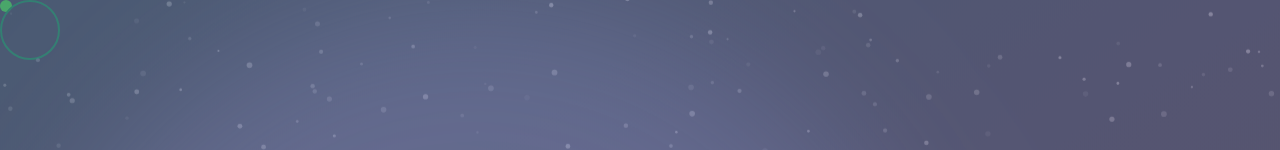
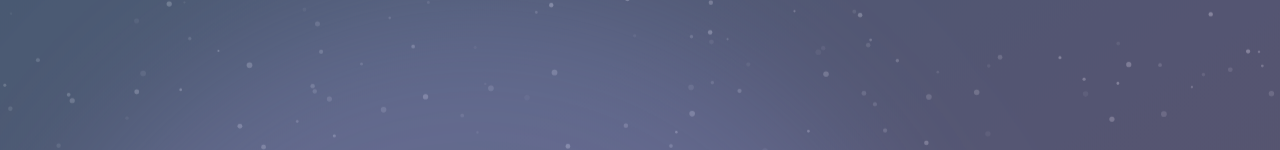
Before and after one commit to asap007/newMediaflare, a React (Vite) app: page / in a window 1280 px wide. Shown: the top 150 px of the page. Built offline with nearby package versions, Linux system fonts and the light colour scheme.

Commit message:
final commit

```diff
--- a/src/App.css
+++ b/src/App.css
@@ -38,66 +38,3 @@ body{
     stroke-dashoffset: -300;
   }
 } */
-
-.cursor-outer {
-  width: 60px;
-  height: 60px;
-  border: 2px solid rgba(47, 255, 0, 0.5);
-  border-radius: 50%;
-  position: fixed;
-  pointer-events: none;
-  z-index: 9999;
-  transition: transform 0.1s ease;
-  mix-blend-mode: difference;
-}
-
-.cursor-inner {
-  width: 12px;
-  height: 12px;
-  background-color: rgb(0, 255, 8);
-  border-radius: 50%;
-  position: fixed;
-  pointer-events: none;
-  z-index: 9999;
-  transition: transform 0.05s ease;
-  mix-blend-mode: difference;
-}
-
-.cursor-trail {
-  width: 20px;
-  height: 20px;
-  background-color: rgba(30, 255, 0, 0.3);
-  border-radius: 50%;
-  position: fixed;
-  pointer-events: none;
-  z-index: 9998;
-  mix-blend-mode: difference;
-}
-
-body {
-  cursor: none;
-}
-
-/* Add hover effects for interactive elements */
-a:hover, button:hover {
-  cursor: pointer;
-}
-
-a:hover ~ .cursor-outer,
-button:hover ~ .cursor-outer {
-  transform: scale(1.5);
-  background-color: rgba(55, 255, 0, 0.1);
-}
-
-
-@media (max-width: 768px) {
-  .cursor-outer,
-  .cursor-inner,
-  .cursor-trail {
-    display: none;
-  }
-
-  body {
-    cursor: auto;
-  }
-}
--- a/src/Components/AnimatedText.jsx
+++ b/src/Components/AnimatedText.jsx
@@ -5,7 +5,7 @@ import '../App.css';
 import LearnWithUs from './LearnWithUs';
 import ContactUs from './ContactUs';
 import InteractiveSliding from './InteractiveSliding';
-import CustomCursor from './CustomCursor';
+
 
 const textVariant = {
   hidden: { y: "1000%" },
@@ -187,7 +187,6 @@ const AnimatedText = ({ word1, word2, ribbonText, backgroundColor = 'bg-gray-100
 
   return (
     <div className="h-[550vh]">
-    <CustomCursor />
       <div className={`h-screen w-screen flex flex-col items-center justify-center ${backgroundColor} overflow-hidden sticky top-0 relative`}>
         <AnimatedBackground />
 
--- a/src/Components/CustomCursor.jsx
+++ /dev/null
@@ -1,81 +0,0 @@
-import React, { useEffect, useRef } from 'react';
-
-const CustomCursor = () => {
-  const cursorOuterRef = useRef(null);
-  const cursorInnerRef = useRef(null);
-  const trailsRef = useRef([]);
-  const requestRef = useRef();
-  const previousTimeRef = useRef();
-
-  useEffect(() => {
-    let mouseX = 0;
-    let mouseY = 0;
-    let cursorX = 0;
-    let cursorY = 0;
-
-    const animateCursor = (time) => {
-      if (previousTimeRef.current !== undefined) {
-        const deltaTime = time - previousTimeRef.current;
-
-        // Magnetic effect
-        cursorX += (mouseX - cursorX) * 0.1;
-        cursorY += (mouseY - cursorY) * 0.1;
-
-        // Update cursor position
-        cursorOuterRef.current.style.transform = `translate(${cursorX}px, ${cursorY}px)`;
-        cursorInnerRef.current.style.transform = `translate(${mouseX}px, ${mouseY}px)`;
-
-        // Calculate speed
-        const speed = Math.sqrt(Math.pow(mouseX - cursorX, 2) + Math.pow(mouseY - cursorY, 2));
-
-        // Create new trail
-        if (speed > 1) {
-          const trail = document.createElement('div');
-          trail.className = 'cursor-trail';
-          trail.style.left = `${cursorX}px`;
-          trail.style.top = `${cursorY}px`;
-          document.body.appendChild(trail);
-          trailsRef.current.push({ element: trail, life: 100 });
-        }
-
-        // Update trails
-        trailsRef.current.forEach((trail, index) => {
-          trail.life -= deltaTime * 0.1;
-          if (trail.life <= 0) {
-            trail.element.remove();
-            trailsRef.current.splice(index, 1);
-          } else {
-            trail.element.style.opacity = trail.life / 100;
-            trail.element.style.transform = `scale(${trail.life / 100})`;
-          }
-        });
-      }
-
-      previousTimeRef.current = time;
-      requestRef.current = requestAnimationFrame(animateCursor);
-    };
-
-    const mouseMoveHandler = (event) => {
-      mouseX = event.clientX;
-      mouseY = event.clientY;
-    };
-
-    document.addEventListener('mousemove', mouseMoveHandler);
-    requestRef.current = requestAnimationFrame(animateCursor);
-
-    return () => {
-      document.removeEventListener('mousemove', mouseMoveHandler);
-      cancelAnimationFrame(requestRef.current);
-      trailsRef.current.forEach(trail => trail.element.remove());
-    };
-  }, []);
-
-  return (
-    <>
-      <div ref={cursorOuterRef} className="cursor-outer" />
-      <div ref={cursorInnerRef} className="cursor-inner" />
-    </>
-  );
-};
-
-export default CustomCursor;
```
